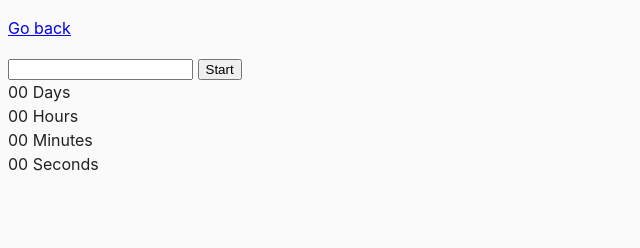
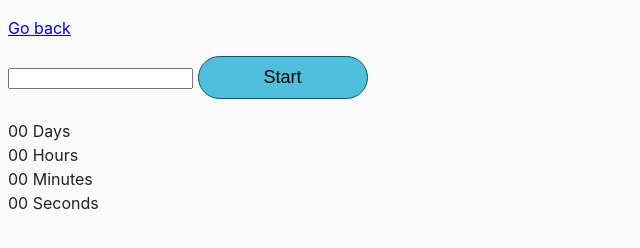
Before and after one commit to Bohdana-Halenko/goit-js-hw-09, a website built with Parcel: page src/02-timer.html in a window 1280 px wide. Shown: the whole page, without its empty margins (0-640 px from the left). Built offline with nearby package versions, Linux system fonts and the light colour scheme.

Commit message:
Update common.css

```diff
--- a/src/css/common.css
+++ b/src/css/common.css
@@ -3,8 +3,8 @@
 }
 
 body {
-  font-family: -apple-system, BlinkMacSystemFont, 'Segoe UI', Roboto,
-    Oxygen-Sans, Ubuntu, Cantarell, 'Helvetica Neue', sans-serif;
+  font-family: -apple-system, BlinkMacSystemFont, 'Segoe UI', Roboto, Oxygen-Sans, Ubuntu, Cantarell,
+    'Helvetica Neue', sans-serif;
   -webkit-font-smoothing: antialiased;
   -moz-osx-font-smoothing: grayscale;
   background-color: #fafafa;
@@ -16,3 +16,17 @@ img {
   display: block;
   max-width: 100%;
 }
+
+button {
+  font-size: 18px;
+  color: #000;
+  padding: 10px 65px;
+  background: #50bfdb;
+  border: 1px solid #06596e;
+  border-radius: 30px;
+  margin-bottom: 20px;
+}
+button:disabled {
+  background: #c2ced1;
+  border: 1px solid #7c7c7c;
+}
```
